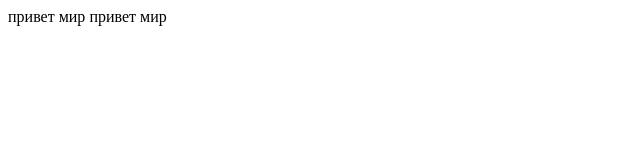
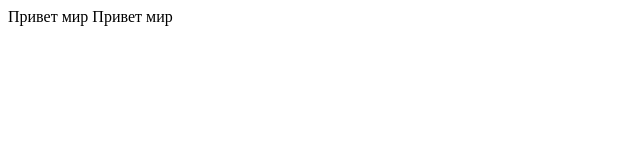
Before and after one commit to Arishkatop08/popa.ezha, a plain HTML site: page index.html in a window 1280 px wide. Shown: the full height of the page, 0-640 px from the left. Drawn offline with Linux system fonts and the light colour scheme.

Commit message:
Update index.html

```diff
--- a/index.html
+++ b/index.html
@@ -1,9 +1,9 @@
 <!DOCTYPE html>
 <html lang="ru">
   <head>
-    <litle>привет мир</litle>
+    <litle>Привет мир</litle>
   </head>
   <body>
-    <hi>привет мир</hi>
+    <hi>Привет мир</hi>
   </body>
 </html>
```
